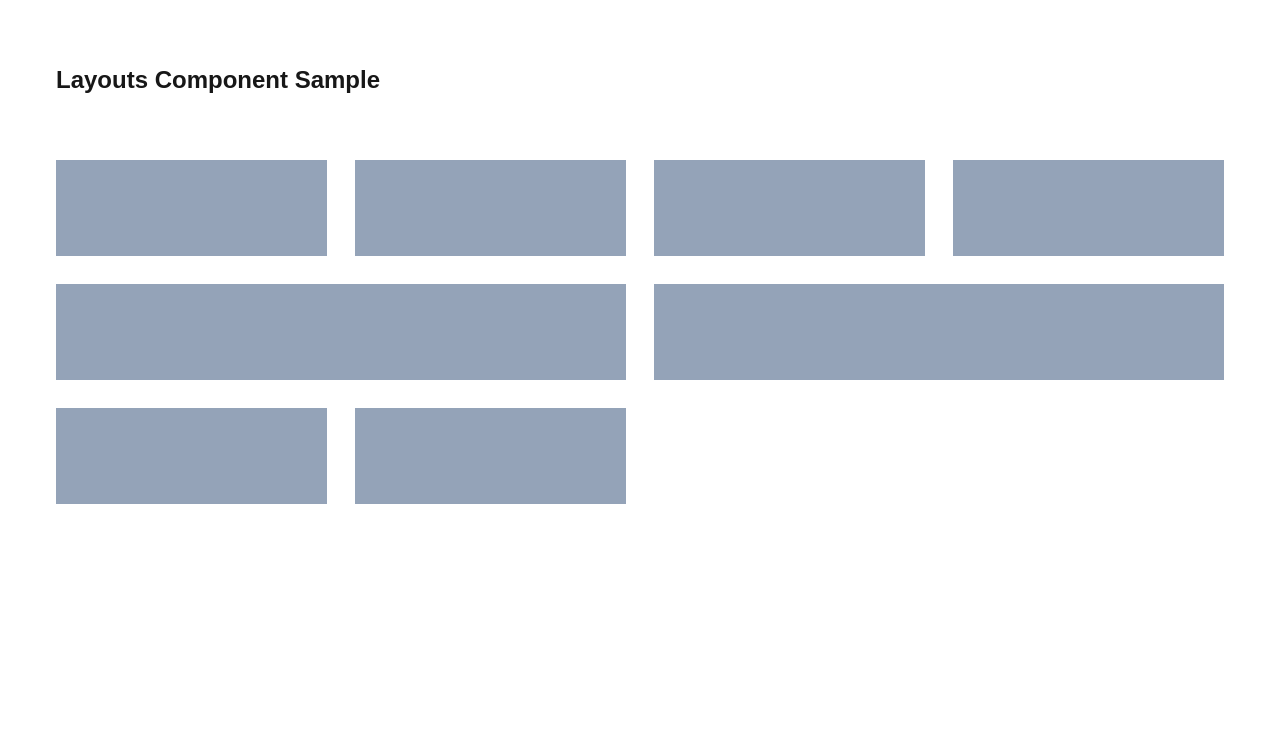
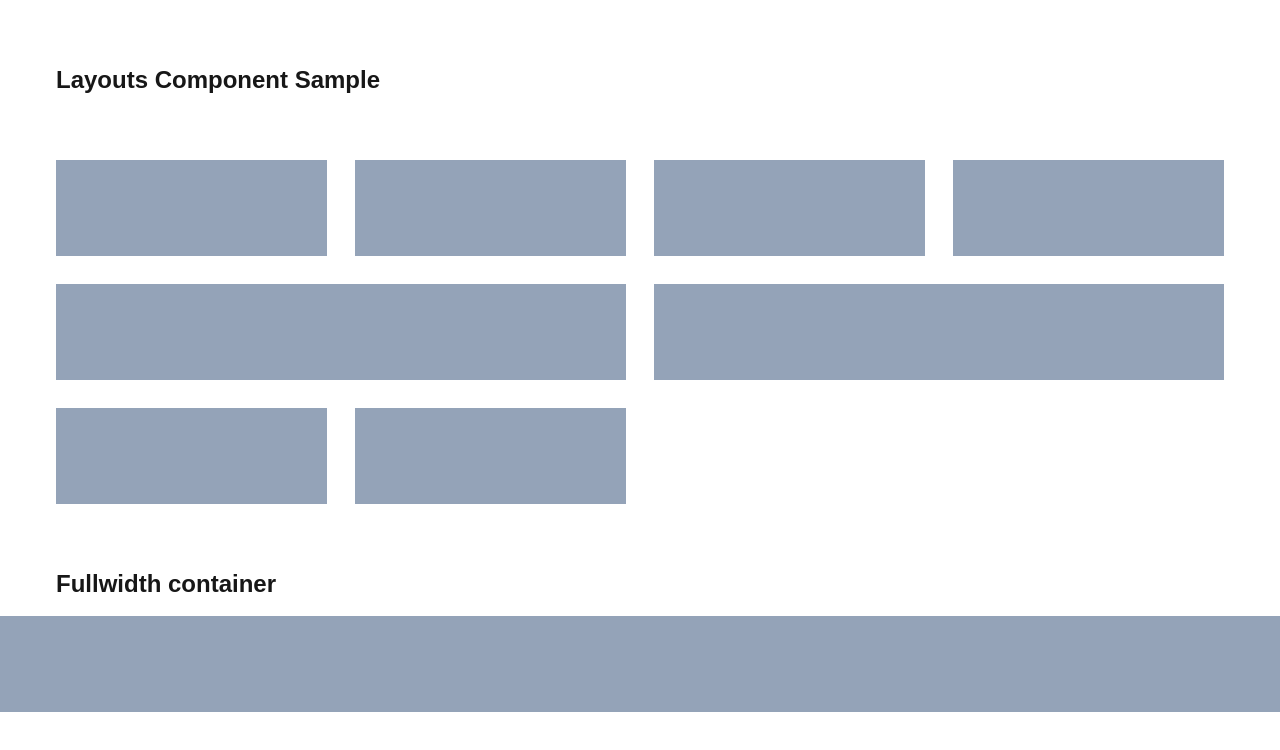
Before and after one commit to johnlomat/template-nextjs-tailwindcss, a Next.js app: page /layouts-component-sample in a window 1280 px wide. Shown: the top 750 px of the page. Built offline with nearby package versions, Linux system fonts and the light colour scheme.

Commit message:
Change: Gray Box component

```diff
--- a/src/app/(pages)/layouts-component-sample/page.tsx
+++ b/src/app/(pages)/layouts-component-sample/page.tsx
@@ -1,5 +1,6 @@
 import React from 'react'
 import { Main, Section, Container, Grid, ColSpan } from '@/components/layouts'
+import GrayBox from '@/components/gray-box'
 
 export default function LayoutsCompoenentSample() {
   return (
@@ -20,30 +21,48 @@ export default function LayoutsCompoenentSample() {
           <Container>
             <Grid columns={4}>
               <ColSpan col={4} sm={2} md={1}>
-                <div className="w-full bg-slate-400 p-12"></div>
+                <GrayBox />
               </ColSpan>
               <ColSpan col={4} sm={2} md={1}>
-                <div className="w-full bg-slate-400 p-12"></div>
+                <GrayBox />
               </ColSpan>
               <ColSpan col={4} sm={2} md={1}>
-                <div className="w-full bg-slate-400 p-12"></div>
+                <GrayBox />
               </ColSpan>
               <ColSpan col={4} sm={2} md={1}>
-                <div className="w-full bg-slate-400 p-12"></div>
+                <GrayBox />
               </ColSpan>
             </Grid>
             <Grid columns={4}>
               <ColSpan col={4} sm={2} md={2}>
-                <div className="w-full bg-slate-400 p-12"></div>
+                <GrayBox />
               </ColSpan>
               <ColSpan col={4} sm={2} md={2}>
-                <div className="w-full bg-slate-400 p-12"></div>
+                <GrayBox />
               </ColSpan>
               <ColSpan col={4} sm={2} md={1}>
-                <div className="w-full bg-slate-400 p-12"></div>
+                <GrayBox />
               </ColSpan>
               <ColSpan col={4} sm={2} md={1}>
-                <div className="w-full bg-slate-400 p-12"></div>
+                <GrayBox />
+              </ColSpan>
+            </Grid>
+          </Container>
+        </Section>
+        <Section className="pt-0" rowSpacing="md">
+          <Container>
+            <Grid>
+              <ColSpan>
+                <div className="text-2xl font-bold">
+                  <h1>Fullwidth container</h1>
+                </div>
+              </ColSpan>
+            </Grid>
+          </Container>
+          <Container fullWidth>
+            <Grid>
+              <ColSpan>
+                <GrayBox />
               </ColSpan>
             </Grid>
           </Container>
```
